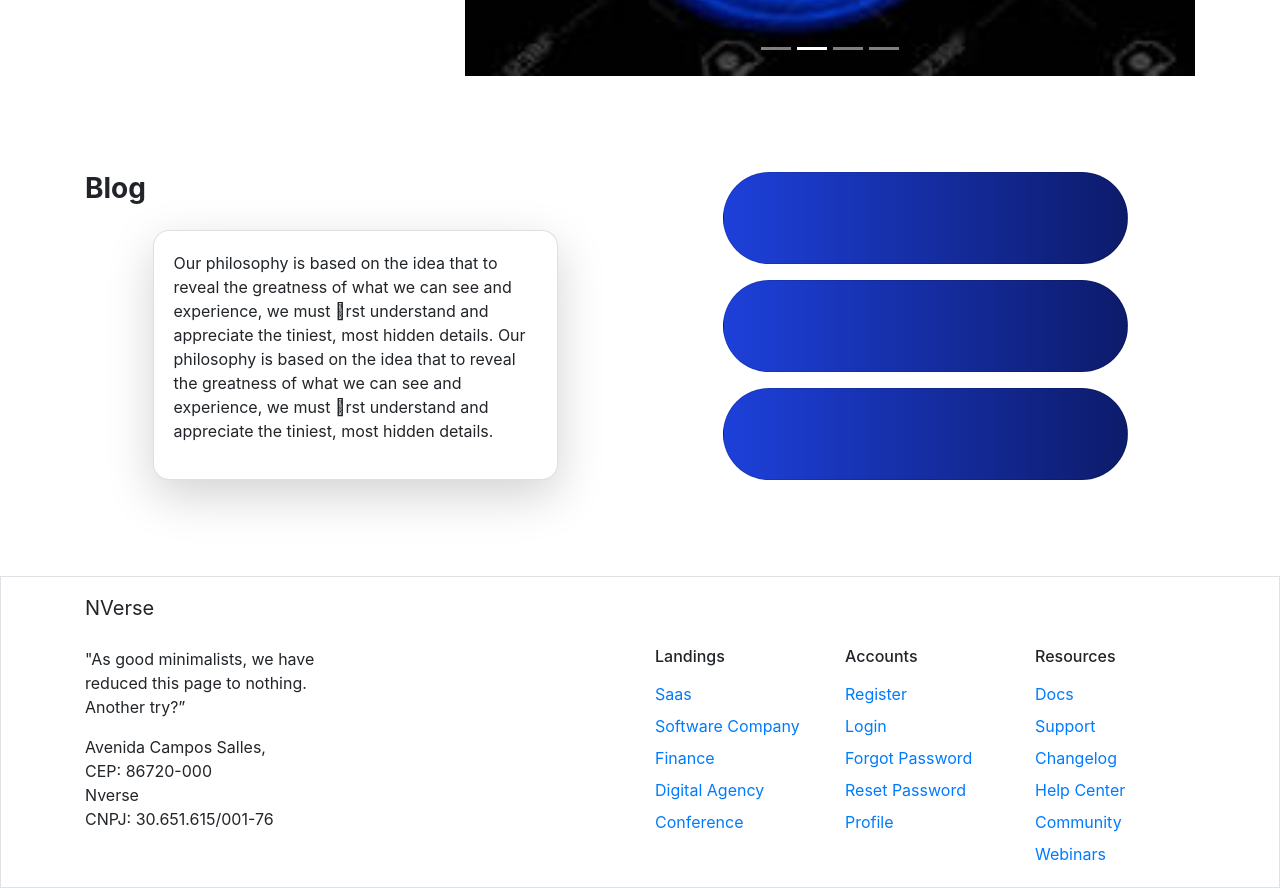
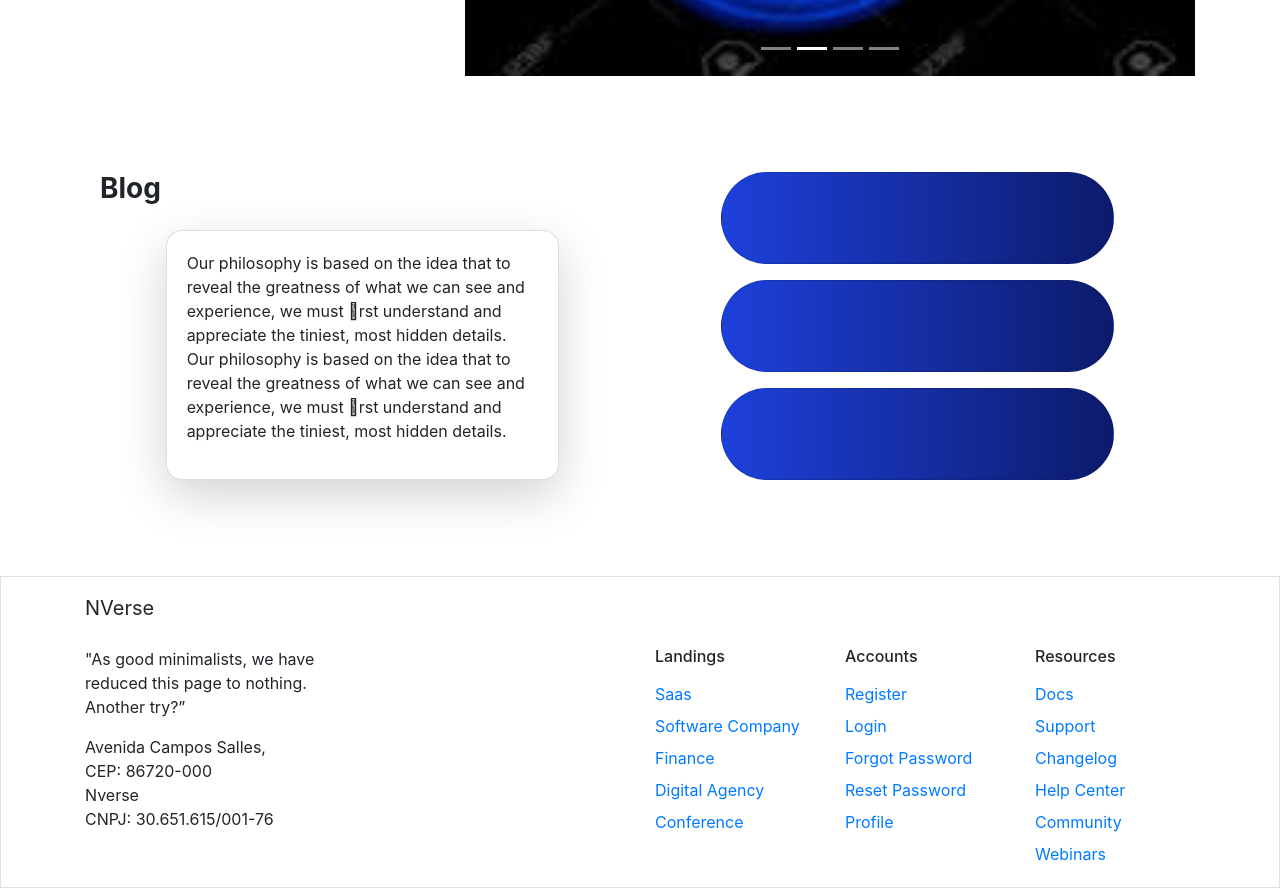
Before and after one commit to lexdier/nVerse, a Nuxt app: page / in a window 1280 px wide. Shown: the part 1900-2788 px from the top of the page. Built offline with nearby package versions, Linux system fonts and the light colour scheme.

Commit message:
refactor: change gradient color

```diff
--- a/components/BlogSection.vue
+++ b/components/BlogSection.vue
@@ -4,6 +4,7 @@
 </script>
 
 <template>
+    <BContainer>
     <BRow class="py-5">
       <BCol cols="6" class="d-flex flex-column">
           <span class="h3 font-weight-bolder">Blog</span>
@@ -28,10 +29,12 @@
           <BCard class="rounded-pill w-75 h-100 gradient"/>
       </BCol>
     </BRow>
+    </BContainer>
 </template>
+
 <style>
 .gradient{
-    background: -webkit-linear-gradient(left, #1d40da, #0d1b6b);
-    background: linear-gradient(to right, #1d40da, #0d1b6b);
+    background: -webkit-linear-gradient(left, #1d40da, #071042);
+    background: linear-gradient(to right, #1d40da, #071042);
 }
 </style>
```
Lines whose indentation alone changed are shown as unchanged.
